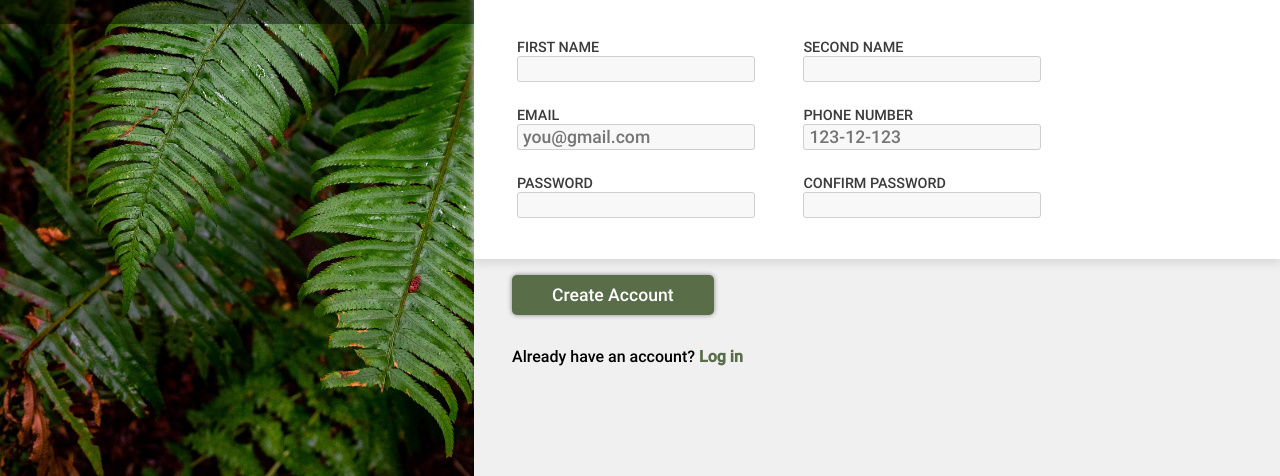
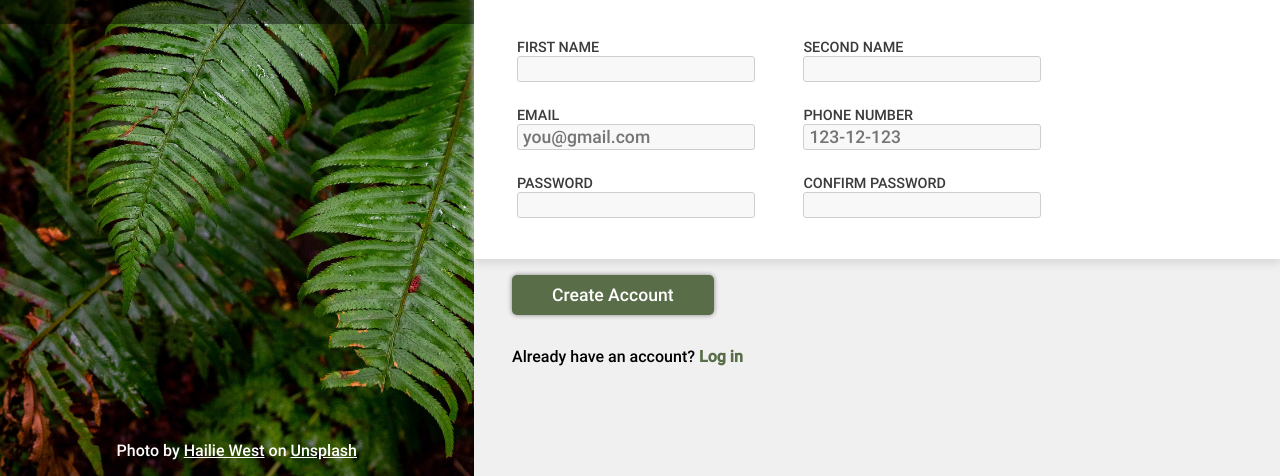
Before and after one commit to Thoalfeqar-gata/Sign-up-page, a plain HTML site: page index.html in a window 1280 px wide. Shown: the part 324-800 px from the top of the page. Drawn offline with Linux system fonts and the light colour scheme.

Commit message:
Finished the project

```diff
--- a/index.html
+++ b/index.html
@@ -14,6 +14,8 @@
                 <img src="Images/odin-lined.png" alt="Oding's image" class = "odin-image">
                 <h1 class = "odin-text">ODIN</h1>
             </div>
+
+            <p class = "Image-reference">Photo by <a href="https://unsplash.com/@haliewestphoto" target = "_blank">Hailie West</a> on <a target = "_blank" href="https://unsplash.com/">Unsplash</a></p>
         </div>
 
         <main>
--- a/style.css
+++ b/style.css
@@ -63,6 +63,9 @@ main
 {
     background-image : url("Images/halie-west-25xggax4bSA-unsplash.jpg");
     background-size : cover;
+    display : flex;
+    flex-direction : column;
+    justify-content : space-between;
 }
 
 .odin
@@ -86,6 +89,19 @@ main
     font-family : Norse-Bold;
     font-size : 5rem;
 }
+
+.Image-reference
+{
+    color :white;
+    align-self : center;
+    justify-self : flex-end;
+}
+
+.Image-reference a
+{
+    color : white;
+}
+
 
 
 /* main form stuff */
@@ -116,6 +132,7 @@ main
 .form-inputs-container
 {
     display : flex;
+    flex-wrap : wrap;
     gap : 3vw;
 }
 
```
Also changed, not shown: script.js (indentation only).
